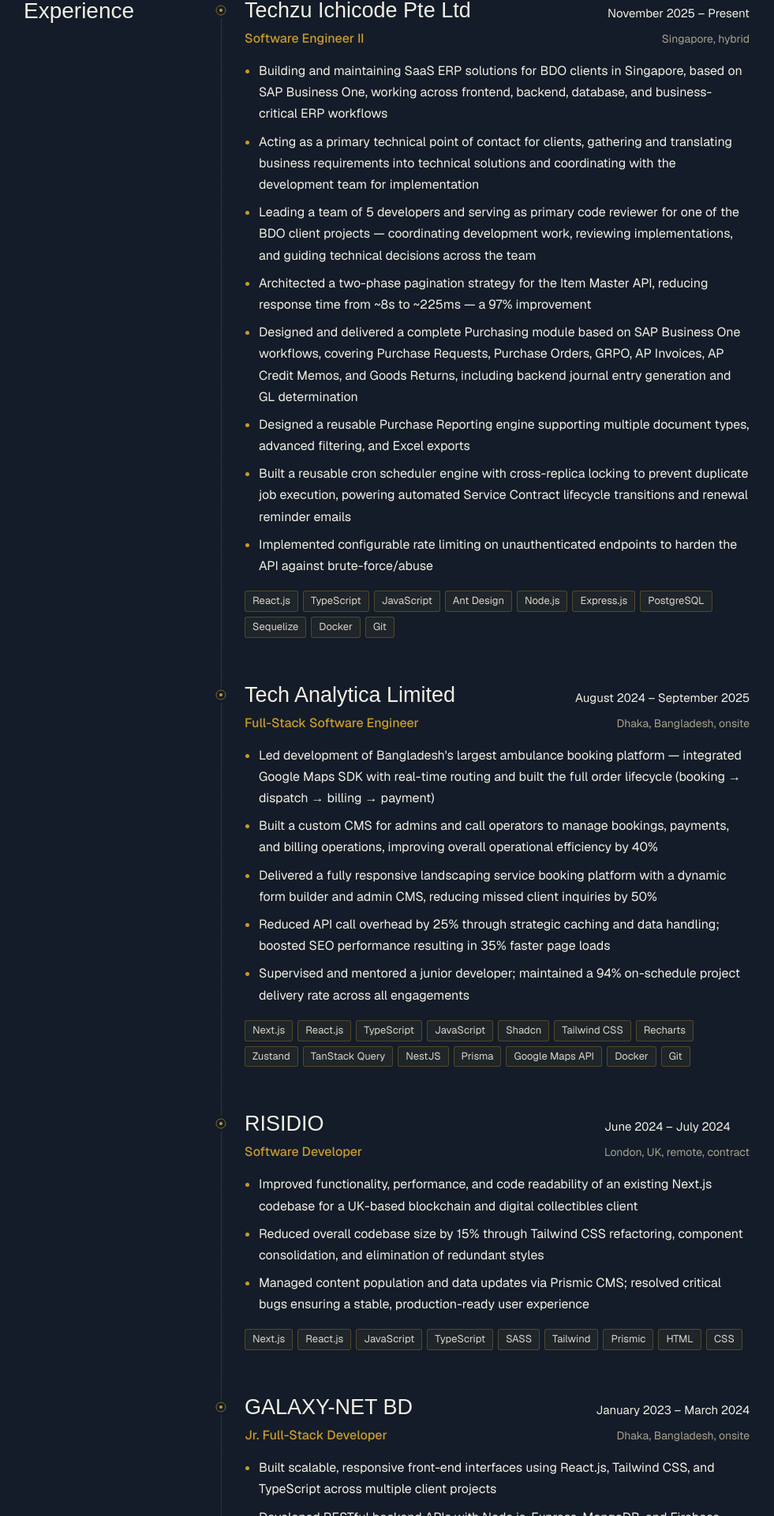
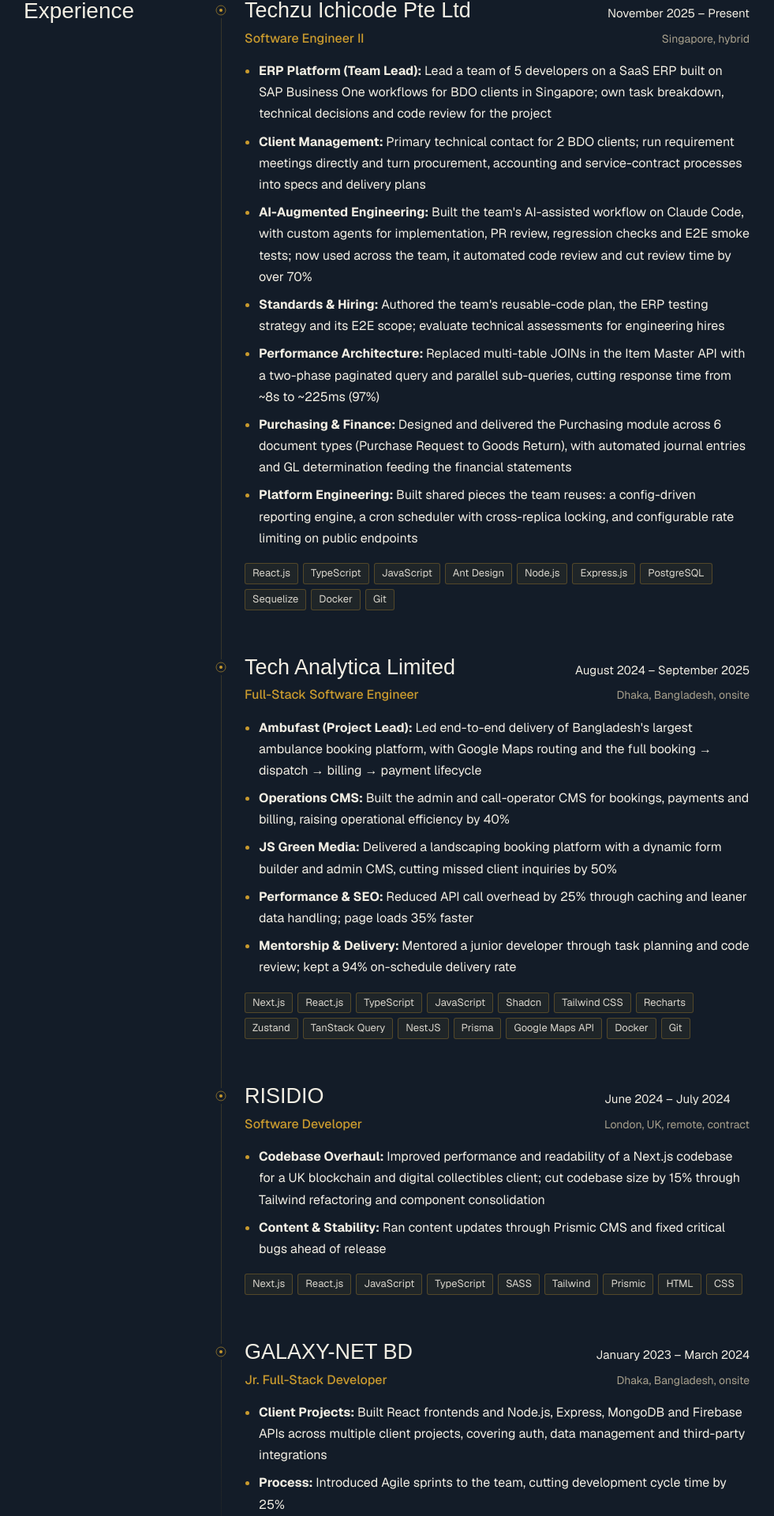
Before and after one commit to Srabon444/portfolio, a Next.js app: page /pro in a window 1280 px wide. Shown: the part 841-2761 px from the top of the page at 79% size, without its empty margins (150-1131 px from the left). Built offline with nearby package versions, Linux system fonts and the light colour scheme; a web font is replaced by a local one.

Commit message:
Lead each experience bullet with a bold label and put the team, client and AI work first

```diff
--- a/src/app/pro/page.tsx
+++ b/src/app/pro/page.tsx
@@ -6,7 +6,7 @@
   skills,
 } from "@/data/portfolioData";
 import { RESUME_URL } from "@/lib/constants";
-import { getYearsOfExperience } from "@/lib/utils";
+import { getYearsOfExperience, splitBulletLabel } from "@/lib/utils";
 import s from "./pro.module.css";
 
 // Same groups and order as the main site's Skills section.
@@ -124,9 +124,15 @@
                   </span>
                 </div>
                 <ul className={s.bullets}>
-                  {exp.description.map((b) => (
-                    <li key={b}>{stripPeriod(b)}</li>
-                  ))}
+                  {exp.description.map((b) => {
+                    const [label, body] = splitBulletLabel(stripPeriod(b));
+                    return (
+                      <li key={b}>
+                        {label && <strong>{label}: </strong>}
+                        {body}
+                      </li>
+                    );
+                  })}
                 </ul>
                 <Chips items={exp.technologies} />
               </li>
--- a/src/components/sections/Experience.tsx
+++ b/src/components/sections/Experience.tsx
@@ -11,6 +11,7 @@
 import SectionHeader from "../shared/SectionHeader";
 import { useState } from "react";
 import { SECTION_IDS } from "@/lib/constants";
+import { splitBulletLabel } from "@/lib/utils";
 
 export default function Experience() {
   const [activeTab, setActiveTab] = useState<"work" | "education">("work");
@@ -90,14 +91,20 @@
                       </div>
 
                       <ul className="space-y-1.5 mb-4">
-                        {exp.description.map((point, i) => (
-                          <li key={i} className="flex gap-2 text-sm text-muted-foreground leading-relaxed">
-                            <svg className="w-4 h-4 text-primary flex-shrink-0 mt-[2px]" fill="none" viewBox="0 0 24 24" stroke="currentColor" strokeWidth={2}>
-                              <path strokeLinecap="round" strokeLinejoin="round" d="M9 12l2 2 4-4m6 2a9 9 0 11-18 0 9 9 0 0118 0z" />
-                            </svg>
-                            <span>{point}</span>
-                          </li>
-                        ))}
+                        {exp.description.map((point, i) => {
+                          const [label, body] = splitBulletLabel(point);
+                          return (
+                            <li key={i} className="flex gap-2 text-sm text-muted-foreground leading-relaxed">
+                              <svg className="w-4 h-4 text-primary flex-shrink-0 mt-[2px]" fill="none" viewBox="0 0 24 24" stroke="currentColor" strokeWidth={2}>
+                                <path strokeLinecap="round" strokeLinejoin="round" d="M9 12l2 2 4-4m6 2a9 9 0 11-18 0 9 9 0 0118 0z" />
+                              </svg>
+                              <span>
+                                {label && <strong className="font-semibold text-foreground">{label}: </strong>}
+                                {body}
+                              </span>
+                            </li>
+                          );
+                        })}
                       </ul>
 
                       <div className="flex flex-wrap gap-1.5">
--- a/src/data/portfolioData.ts
+++ b/src/data/portfolioData.ts
@@ -170,21 +170,13 @@
     jobType: "Hybrid",
     period: "November 2025 – Present",
     description: [
-      "Building and maintaining SaaS ERP solutions for BDO clients in Singapore, based on SAP Business One, working across frontend, backend, database, and business-critical ERP workflows",
-
-      "Acting as a primary technical point of contact for clients, gathering and translating business requirements into technical solutions and coordinating with the development team for implementation",
-
-      "Leading a team of 5 developers and serving as primary code reviewer for one of the BDO client projects — coordinating development work, reviewing implementations, and guiding technical decisions across the team",
-
-      "Architected a two-phase pagination strategy for the Item Master API, reducing response time from ~8s to ~225ms — a 97% improvement",
-
-      "Designed and delivered a complete Purchasing module based on SAP Business One workflows, covering Purchase Requests, Purchase Orders, GRPO, AP Invoices, AP Credit Memos, and Goods Returns, including backend journal entry generation and GL determination",
-
-      "Designed a reusable Purchase Reporting engine supporting multiple document types, advanced filtering, and Excel exports",
-
-      "Built a reusable cron scheduler engine with cross-replica locking to prevent duplicate job execution, powering automated Service Contract lifecycle transitions and renewal reminder emails",
-
-      "Implemented configurable rate limiting on unauthenticated endpoints to harden the API against brute-force/abuse"
+      "ERP Platform (Team Lead): Lead a team of 5 developers on a SaaS ERP built on SAP Business One workflows for BDO clients in Singapore; own task breakdown, technical decisions and code review for the project.",
+      "Client Management: Primary technical contact for 2 BDO clients; run requirement meetings directly and turn procurement, accounting and service-contract processes into specs and delivery plans.",
+      "AI-Augmented Engineering: Built the team's AI-assisted workflow on Claude Code, with custom agents for implementation, PR review, regression checks and E2E smoke tests; now used across the team, it automated code review and cut review time by over 70%.",
+      "Standards & Hiring: Authored the team's reusable-code plan, the ERP testing strategy and its E2E scope; evaluate technical assessments for engineering hires.",
+      "Performance Architecture: Replaced multi-table JOINs in the Item Master API with a two-phase paginated query and parallel sub-queries, cutting response time from ~8s to ~225ms (97%).",
+      "Purchasing & Finance: Designed and delivered the Purchasing module across 6 document types (Purchase Request to Goods Return), with automated journal entries and GL determination feeding the financial statements.",
+      "Platform Engineering: Built shared pieces the team reuses: a config-driven reporting engine, a cron scheduler with cross-replica locking, and configurable rate limiting on public endpoints.",
     ],
     technologies: ["React.js", "TypeScript", "JavaScript", "Ant Design", "Node.js", "Express.js", "PostgreSQL", "Sequelize", "Docker", "Git"],
   },
@@ -196,11 +188,11 @@
     jobType: "Onsite",
     period: "August 2024 – September 2025",
     description: [
-      "Led development of Bangladesh's largest ambulance booking platform — integrated Google Maps SDK with real-time routing and built the full order lifecycle (booking → dispatch → billing → payment).",
-      "Built a custom CMS for admins and call operators to manage bookings, payments, and billing operations, improving overall operational efficiency by 40%.",
-      "Delivered a fully responsive landscaping service booking platform with a dynamic form builder and admin CMS, reducing missed client inquiries by 50%.",
-      "Reduced API call overhead by 25% through strategic caching and data handling; boosted SEO performance resulting in 35% faster page loads.",
-      "Supervised and mentored a junior developer; maintained a 94% on-schedule project delivery rate across all engagements.",
+      "Ambufast (Project Lead): Led end-to-end delivery of Bangladesh's largest ambulance booking platform, with Google Maps routing and the full booking → dispatch → billing → payment lifecycle.",
+      "Operations CMS: Built the admin and call-operator CMS for bookings, payments and billing, raising operational efficiency by 40%.",
+      "JS Green Media: Delivered a landscaping booking platform with a dynamic form builder and admin CMS, cutting missed client inquiries by 50%.",
+      "Performance & SEO: Reduced API call overhead by 25% through caching and leaner data handling; page loads 35% faster.",
+      "Mentorship & Delivery: Mentored a junior developer through task planning and code review; kept a 94% on-schedule delivery rate.",
     ],
     technologies: ["Next.js", "React.js", "TypeScript", "JavaScript", "Shadcn", "Tailwind CSS", "Recharts", "Zustand", "TanStack Query", "NestJS", "Prisma", "Google Maps API", "Docker", "Git"],
   },
@@ -213,9 +205,8 @@
     isContract: true,
     period: "June 2024 – July 2024",
     description: [
-      "Improved functionality, performance, and code readability of an existing Next.js codebase for a UK-based blockchain and digital collectibles client.",
-      "Reduced overall codebase size by 15% through Tailwind CSS refactoring, component consolidation, and elimination of redundant styles.",
-      "Managed content population and data updates via Prismic CMS; resolved critical bugs ensuring a stable, production-ready user experience.",
+      "Codebase Overhaul: Improved performance and readability of a Next.js codebase for a UK blockchain and digital collectibles client; cut codebase size by 15% through Tailwind refactoring and component consolidation.",
+      "Content & Stability: Ran content updates through Prismic CMS and fixed critical bugs ahead of release.",
     ],
     technologies: ["Next.js", "React.js", "JavaScript", "TypeScript", "SASS", "Tailwind", "Prismic", "HTML", "CSS"],
   },
@@ -227,10 +218,8 @@
     jobType: "Onsite",
     period: "January 2023 – March 2024",
     description: [
-      "Built scalable, responsive front-end interfaces using React.js, Tailwind CSS, and TypeScript across multiple client projects.",
-      "Developed RESTful backend APIs with Node.js, Express, MongoDB, and Firebase — handling authentication, data management, and third-party integrations.",
-      "Introduced Agile practices and sprint workflows to the team, reducing development cycle time by 25% and improving delivery predictability.",
-      "Collaborated closely with UX designers to ensure pixel-accurate implementation and consistent cross-browser design delivery.",
+      "Client Projects: Built React frontends and Node.js, Express, MongoDB and Firebase APIs across multiple client projects, covering auth, data management and third-party integrations.",
+      "Process: Introduced Agile sprints to the team, cutting development cycle time by 25%.",
     ],
     technologies: ["React.js", "JavaScript", "TypeScript", "Bootstrap", "Node.js", "Express", "MongoDB", "Firebase", "Tailwind"],
   },
--- a/src/lib/utils.ts
+++ b/src/lib/utils.ts
@@ -10,3 +10,9 @@
   const years = (Date.now() - CAREER_START_DATE.getTime()) / (365.25 * 24 * 60 * 60 * 1000);
   return `${Math.floor(years * 2) / 2}+`;
 }
+
+// "Label: body" bullets render the label bold; a bullet without ": " has no label
+export function splitBulletLabel(text: string): [label: string | null, body: string] {
+  const i = text.indexOf(": ");
+  return i === -1 ? [null, text] : [text.slice(0, i), text.slice(i + 2)];
+}
```
